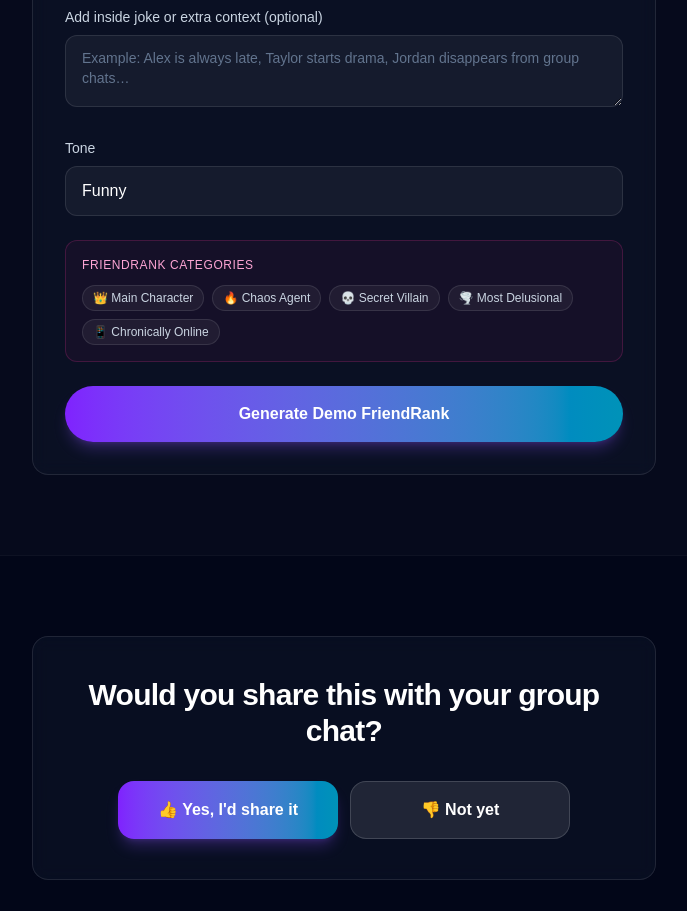
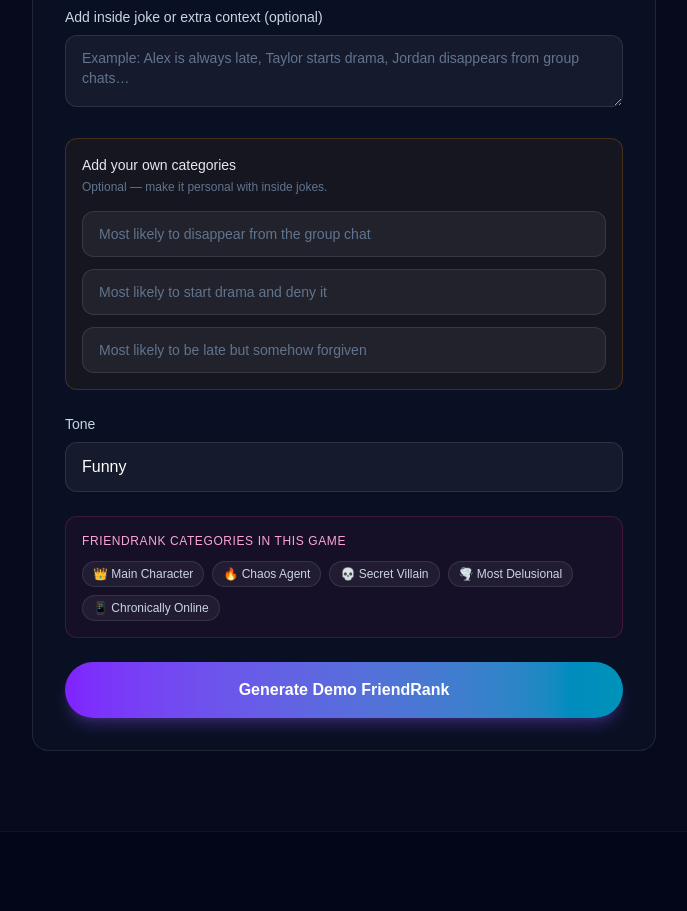
Before and after one commit to BreitlingVibe/friendrank, a Next.js app: page / in a window 1280 px wide. Shown: the part 1280-2191 px from the top of the page, without its empty margins (296-983 px from the left). Built offline with nearby package versions, Linux system fonts and the light colour scheme.

Commit message:
Add custom categories

```diff
--- a/app/page.tsx
+++ b/app/page.tsx
@@ -66,7 +66,30 @@ const steps = [
 ];
 
 type Tone = "Funny" | "Savage but friendly" | "Wholesome" | "Chaotic";
-type FriendRankCategory = (typeof FRIEND_RANK_CATEGORIES)[number];
+type FriendRankCategory = {
+  label: string;
+  emoji: string;
+  nickname: string;
+  isCustom?: boolean;
+};
+
+const GAME_CATEGORY_COUNT = 5;
+
+const CUSTOM_CATEGORY_PLACEHOLDERS = [
+  "Most likely to disappear from the group chat",
+  "Most likely to start drama and deny it",
+  "Most likely to be late but somehow forgiven",
+] as const;
+
+const CUSTOM_CATEGORY_EMOJIS = ["✨", "🎯", "💬"] as const;
+
+const CUSTOM_AGREE_QUOTE_TEMPLATES = [
+  "{name} is the undisputed winner of \"{label}\".",
+  "The group didn't even hesitate — {name} for {label}.",
+  "If {label} had a face, it would look exactly like {name}.",
+  "{name} and \"{label}\" are basically the same sentence.",
+  "This category might as well be named after {name}.",
+];
 
 const tones: Tone[] = [
   "Funny",
@@ -83,14 +106,69 @@ function parseGroupNames(input: string): string[] {
   return names.length > 0 ? names.slice(0, 8) : [...DEFAULT_FRIENDS];
 }
 
-function getFriendRankCategories(count = 5): FriendRankCategory[] {
-  return [...FRIEND_RANK_CATEGORIES.slice(0, count)];
+function parseCustomCategoryLabels(inputs: string[]): string[] {
+  return inputs.map((value) => value.trim()).filter(Boolean).slice(0, 3);
+}
+
+function createCustomCategoryNickname(label: string): string {
+  const normalized = label.toLowerCase();
+
+  if (normalized.includes("group chat")) return "Group Chat Ghost";
+  if (normalized.includes("drama")) return "Drama Starter Denier";
+  if (normalized.includes("late")) return "Forgiven Latecomer";
+  if (normalized.includes("meme")) return "Certified Meme Lord";
+
+  return "Inside Joke Legend";
+}
+
+function createCustomCategory(label: string, index: number): FriendRankCategory {
+  return {
+    label,
+    emoji: CUSTOM_CATEGORY_EMOJIS[index % CUSTOM_CATEGORY_EMOJIS.length],
+    nickname: createCustomCategoryNickname(label),
+    isCustom: true,
+  };
+}
+
+function buildGameCategories(customInputs: string[]): FriendRankCategory[] {
+  const customCategories = parseCustomCategoryLabels(customInputs).map(
+    createCustomCategory,
+  );
+
+  let defaultCount = GAME_CATEGORY_COUNT - customCategories.length;
+  if (customCategories.length < 3) {
+    defaultCount = Math.max(defaultCount, 3);
+  }
+
+  const defaults: FriendRankCategory[] = [];
+  for (const category of FRIEND_RANK_CATEGORIES) {
+    if (defaults.length >= defaultCount) break;
+
+    const isDuplicate = customCategories.some(
+      (custom) => custom.label.toLowerCase() === category.label.toLowerCase(),
+    );
+
+    if (!isDuplicate) {
+      defaults.push({ ...category });
+    }
+  }
+
+  return [...customCategories, ...defaults].slice(0, GAME_CATEGORY_COUNT);
 }
 
 function generateFriendRankQuestions(
   categories: FriendRankCategory[],
 ): string[] {
-  return categories.map((category) => `Who is the ${category.label}?`);
+  return categories.map((category) => {
+    const label = category.label.trim();
+
+    if (/^most likely\b/i.test(label)) {
+      const normalized = label.endsWith("?") ? label.slice(0, -1) : label;
+      return `Who is ${normalized}?`;
+    }
+
+    return `Who is the ${label}?`;
+  });
 }
 
 const DEMO_GAME_URL = "https://friendrank.ai/game/demo";
@@ -377,12 +455,22 @@ function generateVotePercent(seed: number, rank: number): number {
 }
 
 function generateCategoryAgreeQuote(
-  categoryLabel: string,
+  category: FriendRankCategory,
   winner: string,
   seed: number,
 ): string {
-  const templates = CATEGORY_AGREE_QUOTES[categoryLabel] ?? DEFAULT_AGREE_QUOTES;
-  const template = templates[pickIndex(seed, categoryLabel.length, templates.length)];
+  if (category.isCustom) {
+    const template =
+      CUSTOM_AGREE_QUOTE_TEMPLATES[
+        pickIndex(seed, category.label.length, CUSTOM_AGREE_QUOTE_TEMPLATES.length)
+      ];
+    return template
+      .replace(/\{name\}/g, winner)
+      .replace(/\{label\}/g, category.label);
+  }
+
+  const templates = CATEGORY_AGREE_QUOTES[category.label] ?? DEFAULT_AGREE_QUOTES;
+  const template = templates[pickIndex(seed, category.label.length, templates.length)];
   return template.replace(/\{name\}/g, winner);
 }
 
@@ -457,7 +545,7 @@ function buildResultsPresentation(
       ...result,
       votePercent,
       agreeQuote: generateCategoryAgreeQuote(
-        result.category.label,
+        result.category,
         result.winner,
         seed + rank,
       ),
@@ -664,6 +752,14 @@ function FriendRankResultsView({
           </p>
         )}
 
+        {detail.category.isCustom && (
+          <p className="mb-2 text-center">
+            <span className="inline-block rounded-full border border-amber-500/30 bg-amber-500/10 px-2.5 py-0.5 text-[10px] font-bold uppercase tracking-wider text-amber-200">
+              Custom category
+            </span>
+          </p>
+        )}
+
         <p
           className={`font-bold uppercase tracking-wide text-white ${
             featured ? "text-lg" : "text-base"
@@ -678,6 +774,10 @@ function FriendRankResultsView({
           }`}
         >
           {detail.winner}
+        </p>
+
+        <p className="mt-1 text-sm font-medium text-cyan-300/90">
+          {detail.category.nickname}
         </p>
 
         <p className="mt-2 text-sm text-violet-200">
@@ -1134,6 +1234,7 @@ export default function Home() {
   const [groupNames, setGroupNames] = useState("");
   const [selectedVibeTags, setSelectedVibeTags] = useState<VibeTag[]>([]);
   const [extraContext, setExtraContext] = useState("");
+  const [customCategories, setCustomCategories] = useState(["", "", ""]);
   const [tone, setTone] = useState<Tone>("Funny");
   const [generatedGame, setGeneratedGame] = useState<GeneratedGame | null>(
     null,
@@ -1155,6 +1256,19 @@ export default function Home() {
   const multiplayerResultsUnlocked = simulatedVoteCount >= VOTES_REQUIRED;
   const showResultsView = multiplayerResultsUnlocked || demoResultsUnlocked;
 
+  const previewCategories = useMemo(
+    () => buildGameCategories(customCategories),
+    [customCategories],
+  );
+
+  function updateCustomCategory(index: number, value: string) {
+    setCustomCategories((prev) => {
+      const next = [...prev];
+      next[index] = value;
+      return next;
+    });
+  }
+
   useEffect(() => {
     if (pendingFriendVotingScroll && friendVotingRef.current) {
       friendVotingRef.current.scrollIntoView({
@@ -1247,7 +1361,7 @@ export default function Home() {
   function handleGenerateGame(e: React.FormEvent) {
     e.preventDefault();
     const friends = parseGroupNames(groupNames);
-    const categories = getFriendRankCategories(5);
+    const categories = buildGameCategories(customCategories);
 
     setGeneratedGame({
       tone,
@@ -1436,6 +1550,29 @@ export default function Home() {
                   />
                 </div>
 
+                <div className="rounded-xl border border-amber-500/20 bg-amber-500/5 p-4">
+                  <p className="text-sm font-medium text-slate-200">
+                    Add your own categories
+                  </p>
+                  <p className="mt-1 text-xs text-slate-500">
+                    Optional — make it personal with inside jokes.
+                  </p>
+                  <div className="mt-4 space-y-3">
+                    {CUSTOM_CATEGORY_PLACEHOLDERS.map((placeholder, index) => (
+                      <input
+                        key={placeholder}
+                        type="text"
+                        value={customCategories[index]}
+                        onChange={(e) =>
+                          updateCustomCategory(index, e.target.value)
+                        }
+                        placeholder={placeholder}
+                        className={`${inputClassName} text-sm`}
+                      />
+                    ))}
+                  </div>
+                </div>
+
                 <div>
                   <label
                     htmlFor="tone"
@@ -1459,15 +1596,20 @@ export default function Home() {
 
                 <div className="rounded-xl border border-pink-500/20 bg-pink-500/5 p-4">
                   <p className="text-xs font-medium uppercase tracking-wider text-pink-300">
-                    FriendRank categories
+                    FriendRank categories in this game
                   </p>
                   <div className="mt-3 flex flex-wrap gap-2">
-                    {getFriendRankCategories(5).map((category) => (
+                    {previewCategories.map((category) => (
                       <span
                         key={category.label}
-                        className="rounded-full border border-white/10 bg-white/5 px-2.5 py-1 text-xs text-slate-300"
+                        className={`rounded-full border px-2.5 py-1 text-xs ${
+                          category.isCustom
+                            ? "border-amber-500/30 bg-amber-500/10 text-amber-100"
+                            : "border-white/10 bg-white/5 text-slate-300"
+                        }`}
                       >
                         {category.emoji} {category.label}
+                        {category.isCustom ? " · custom" : ""}
                       </span>
                     ))}
                   </div>
```
